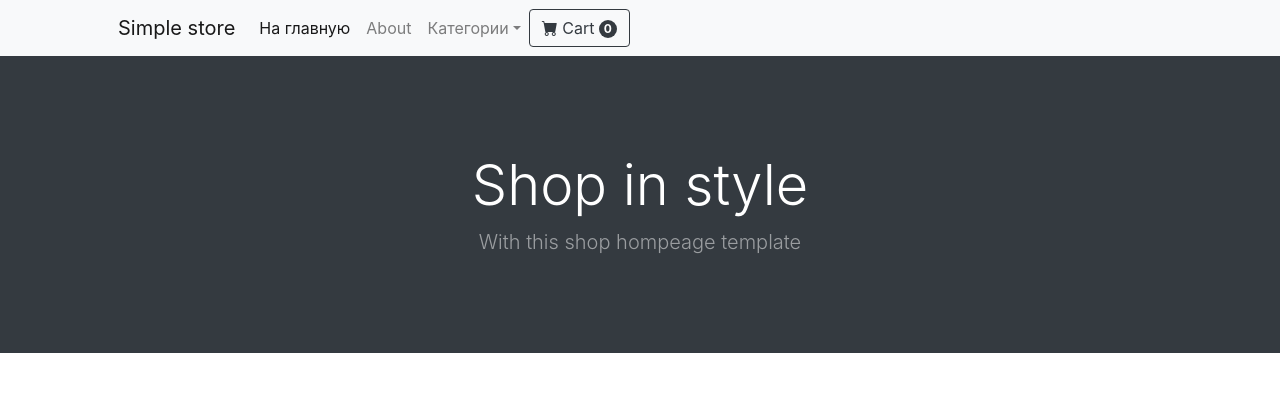
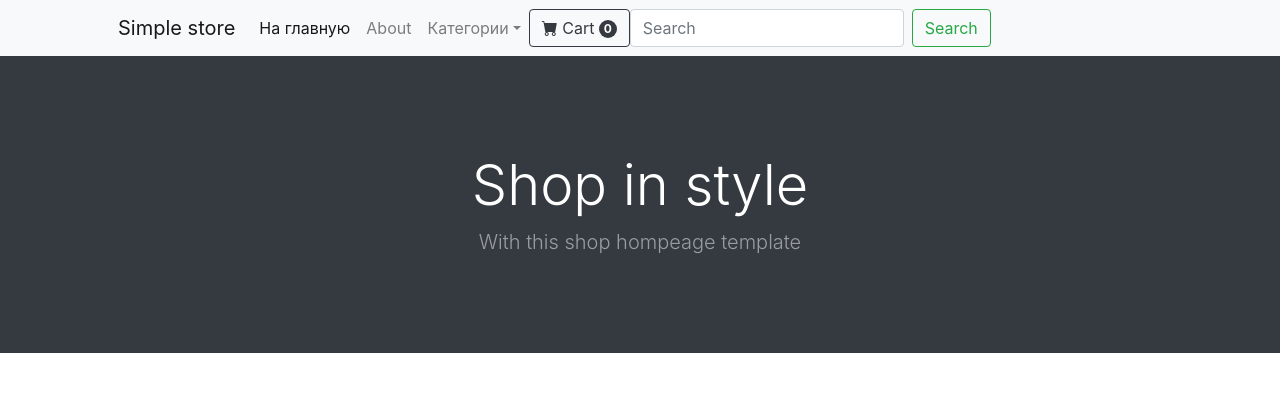
Before and after one commit to maksimuspiter/simple_shop_final_proj, a Django app: page /shop/ in a window 1280 px wide. Shown: the top 420 px of the page. Run offline with Django 4.2, Linux system fonts and the light colour scheme; data that the repository does not hold is empty; parts of the project's set-up code (start-up, migrations or seed data) failed here and were passed over; some libraries are stand-ins or nearby versions.

Commit message:
add search form without views

```diff
--- a/myshop/templates/base_products/base.html
+++ b/myshop/templates/base_products/base.html
@@ -48,9 +48,13 @@
                         </button>
                     </a>
 
-
+                    <form action="" method="get" class="form-inline my-2 my-lg-0">
+                        <input class="form-control mr-sm-2" type="search" placeholder="Search" aria-label="Search">
+                        <button class="btn btn-outline-success my-2 my-sm-0" type="submit">Search</button>
+                    </form>
 
                 </div>
+
             </div>
         </nav>
         <!-- Header-->
```
